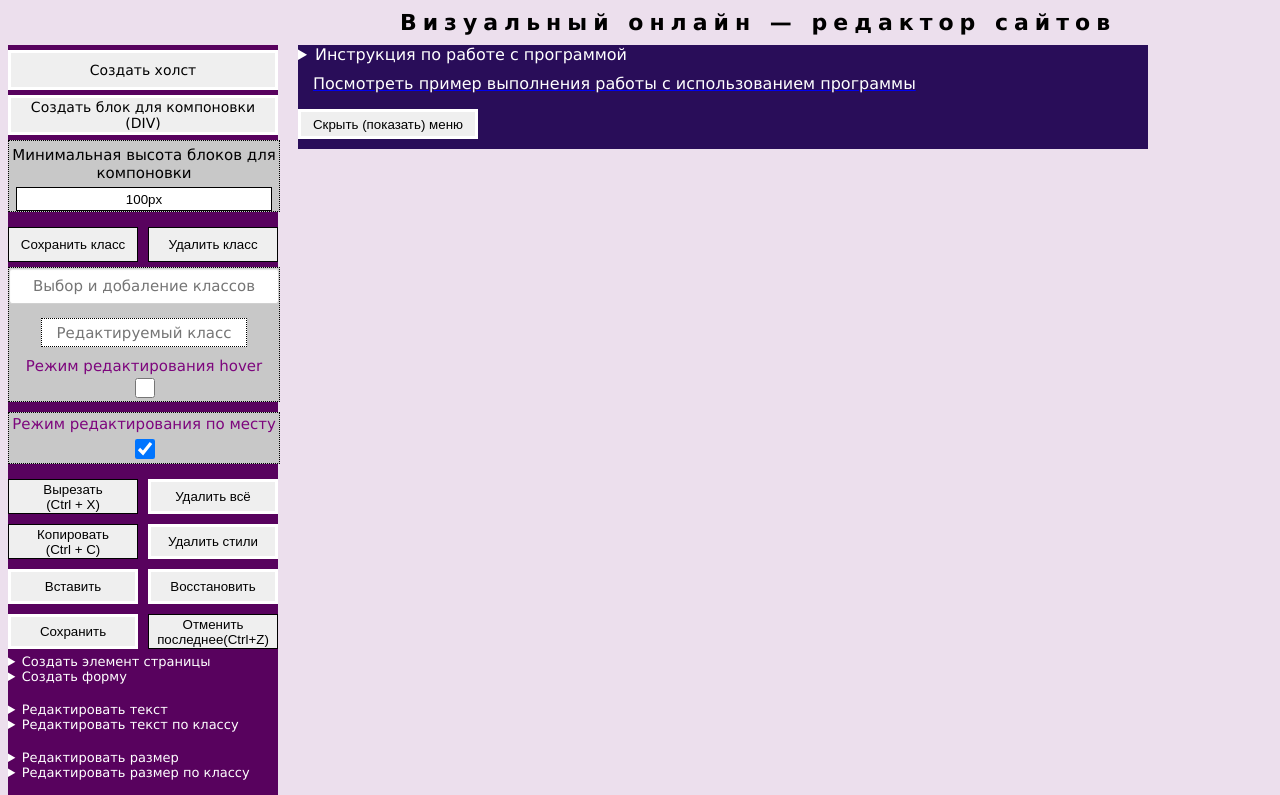
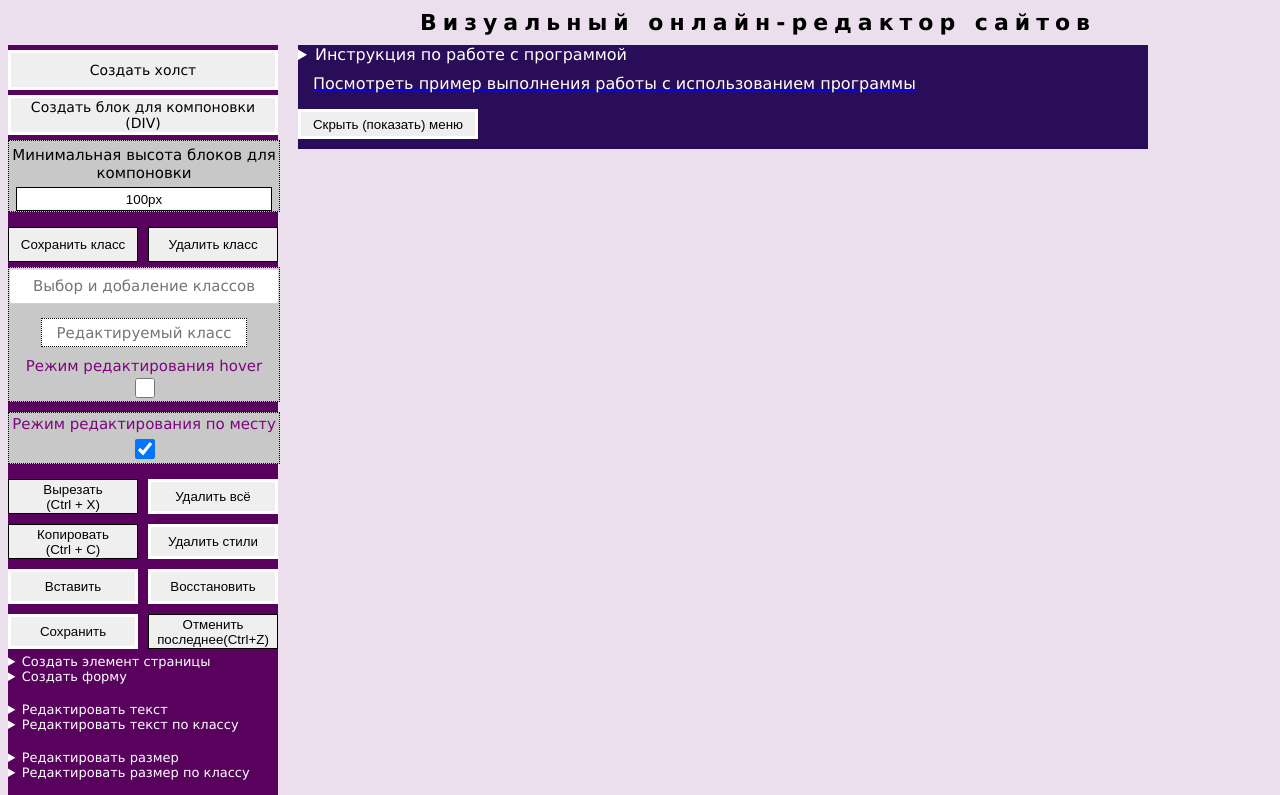
Before and after one commit to perviyptr/verstka, a plain HTML site: page index.html in a window 1280 px wide. Shown: the top 795 px of the page. Drawn offline with Linux system fonts and the light colour scheme.

Commit message:
Исправление дефиса

```diff
--- a/index.html
+++ b/index.html
@@ -628,7 +628,7 @@
 
 <body>
 		<div id="дляЗаголовка">
-		<h1 id="заголовок" onmousedown="return false" onselectstart="return false">Визуальный онлайн — редактор сайтов</h1>
+		<h1 id="заголовок" onmousedown="return false" onselectstart="return false">Визуальный онлайн-редактор сайтов</h1>
 		</div>
 		<div id="общий">
 			<div id = "дляМеню">
```
